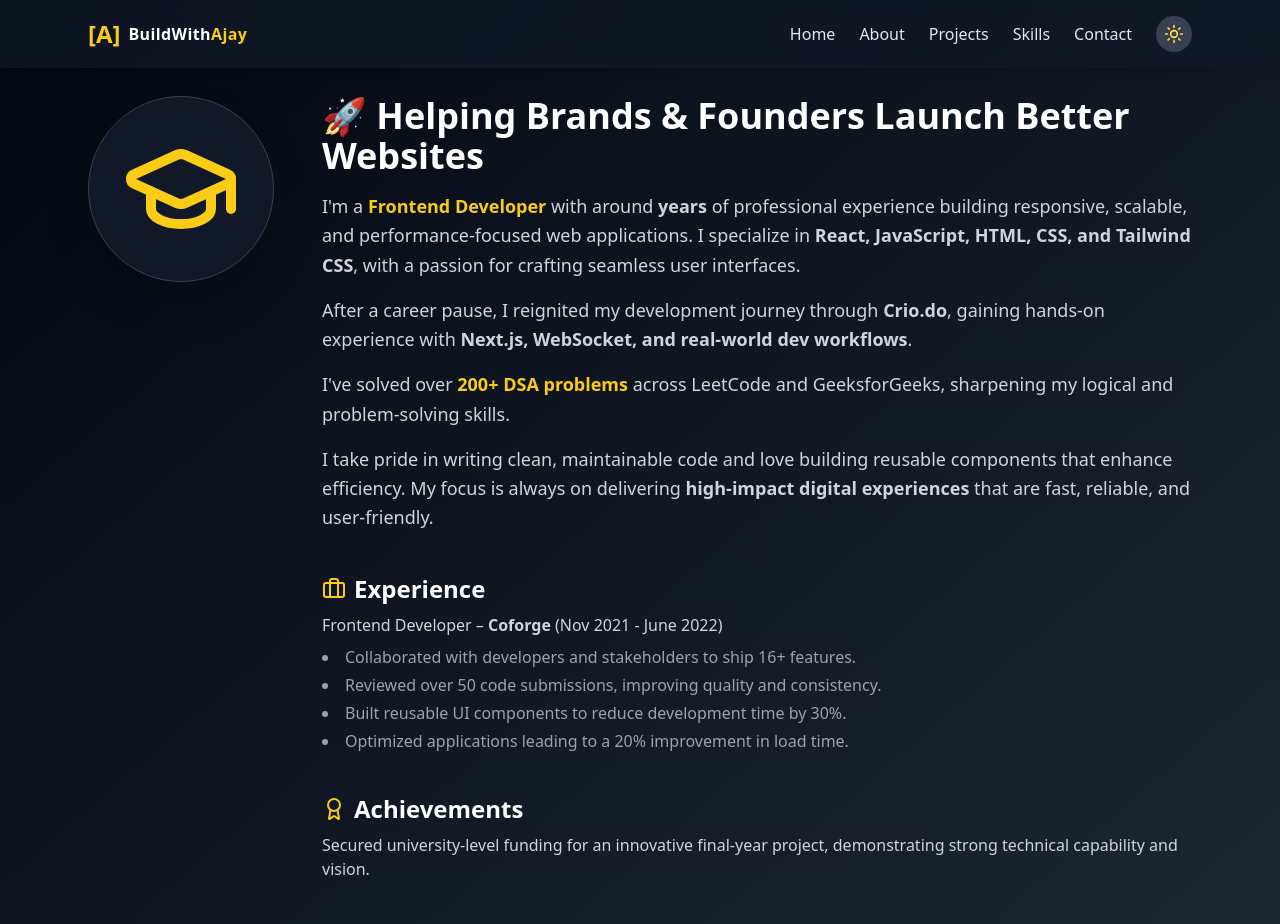
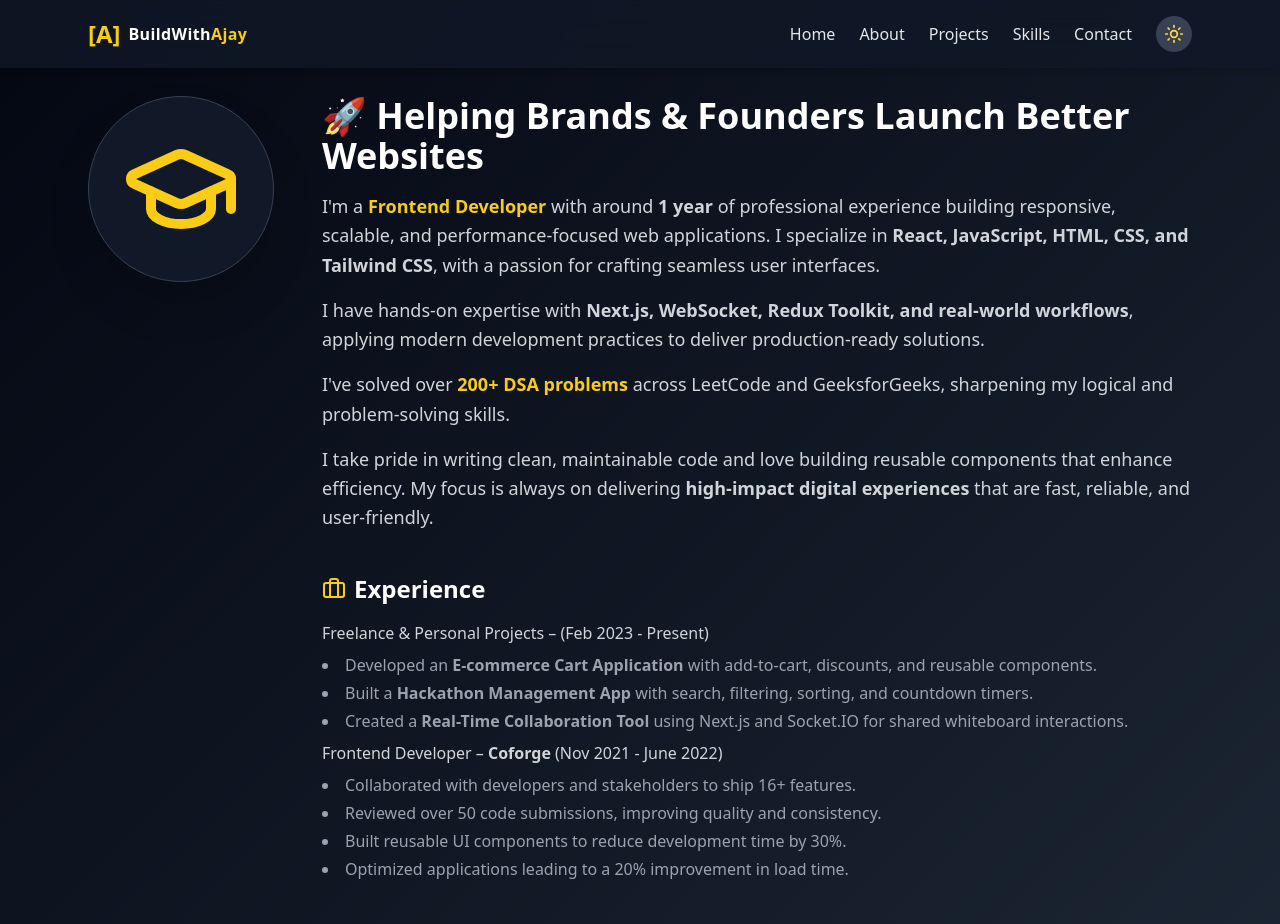
Before and after one commit to ajaykumar-21/My-Portfolio, a Next.js app: page /about in a window 1280 px wide. Shown: the top 924 px of the page. Built offline with nearby package versions, Linux system fonts and the light colour scheme.

Commit message:
make changes in about page

```diff
--- a/public/data/projects-data.json
+++ b/public/data/projects-data.json
@@ -1,4 +1,9 @@
 [
+  {
+    "title": "Voice Notes Manager App + AI",
+    "description": "A full-stack voice notes app with real-time recording, transcription, and AI-powered summaries using MERN stack and OpenAI API. Features secure uploads, smart note management, and a responsive React UI with edit, delete, and generate summary functionality.",
+    "link": "https://voice-note-manager.vercel.app"
+  },
   {
     "title": "GradNext Cohort Automation & Landing Page",
     "description": "Built a full-stack application to automate cohort enrollment for GradNext. Includes a responsive landing page, email automation using SendGrid, webhook tracking, follow-up scheduling, and a real-time admin dashboard.",
--- a/src/app/about/page.js
+++ b/src/app/about/page.js
@@ -40,16 +40,19 @@ const AboutMe = () => {
               <span className="font-semibold text-blue-600 dark:text-yellow-400">
                 Frontend Developer
               </span>{" "}
-              with around <strong>years</strong> of professional experience
+              with around <strong>1 year</strong> of professional experience
               building responsive, scalable, and performance-focused web
               applications. I specialize in{" "}
               <strong>React, JavaScript, HTML, CSS, and Tailwind CSS</strong>,
               with a passion for crafting seamless user interfaces.
             </p>
             <p className="mt-4 text-lg text-gray-700 dark:text-gray-300 leading-relaxed">
-              After a career pause, I reignited my development journey through{" "}
-              <strong>Crio.do</strong>, gaining hands-on experience with{" "}
-              <strong>Next.js, WebSocket, and real-world dev workflows</strong>.
+              I have hands-on expertise with{" "}
+              <strong>
+                Next.js, WebSocket, Redux Toolkit, and real-world workflows
+              </strong>
+              , applying modern development practices to deliver
+              production-ready solutions.
             </p>
             <p className="mt-4 text-lg text-gray-700 dark:text-gray-300 leading-relaxed">
               I've solved over{" "}
@@ -73,6 +76,23 @@ const AboutMe = () => {
               <Briefcase className="text-blue-600 dark:text-yellow-400" />{" "}
               Experience
             </h3>
+            <p className="mt-4 text-gray-700 dark:text-gray-300 font-medium">
+              Freelance & Personal Projects – (Feb 2023 - Present)
+            </p>
+            <ul className="list-disc list-inside text-gray-600 dark:text-gray-400 mt-2 space-y-1">
+              <li>
+                Developed an <strong>E-commerce Cart Application</strong> with
+                add-to-cart, discounts, and reusable components.
+              </li>
+              <li>
+                Built a <strong>Hackathon Management App</strong> with search,
+                filtering, sorting, and countdown timers.
+              </li>
+              <li>
+                Created a <strong>Real-Time Collaboration Tool</strong> using
+                Next.js and Socket.IO for shared whiteboard interactions.
+              </li>
+            </ul>
             <p className="mt-2 text-gray-700 dark:text-gray-300 font-medium">
               Frontend Developer – <strong>Coforge</strong> (Nov 2021 - June
               2022)
@@ -96,15 +116,16 @@ const AboutMe = () => {
             </ul>
           </div>
 
-          {/* Achievements */}
+          {/* Projects / Achievements */}
           <div>
             <h3 className="text-2xl font-bold text-gray-800 dark:text-white flex items-center gap-2">
-              <Award className="text-blue-600 dark:text-yellow-400" />{" "}
-              Achievements
+              <Award className="text-blue-600 dark:text-yellow-400" /> Projects
             </h3>
             <p className="mt-2 text-gray-700 dark:text-gray-300">
-              Secured university-level funding for an innovative final-year
-              project, demonstrating strong technical capability and vision.
+              Showcased multiple full-stack and frontend-focused projects,
+              demonstrating skills in React, Next.js, Redux Toolkit, Socket.IO,
+              and API integrations. These projects highlight my ability to
+              deliver <strong>production-ready, scalable applications</strong>.
             </p>
           </div>
 
--- a/src/app/contact/page.js
+++ b/src/app/contact/page.js
@@ -52,7 +52,7 @@ const Contact = () => {
   };
 
   return (
-    <section className="py-24 bg-gradient-to-br from-gray-100 to-white dark:from-gray-950 dark:to-gray-900">
+    <section className="py-24 min-h-screen bg-gradient-to-br from-gray-100 to-white dark:from-gray-950 dark:to-gray-900">
       <Toaster position="top-right" reverseOrder={false} />
       <div className="max-w-5xl mx-auto px-6">
         <motion.h2
--- a/src/app/page.js
+++ b/src/app/page.js
@@ -1,20 +1,22 @@
 import Hero from "@/components/Hero";
 import Projects from "@/components/Projects";
 import Skills from "@/components/Skills";
-import Contact from "@/components/Contact";
+// import Contact from "@/components/Contact";
 import Footer from "@/components/Footer";
 import About from "@/components/About";
 import Service from "@/components/Service";
+import Contact from "@/components/Contact";
 
 export default function Home() {
   return (
-    <div>
+    <div className="w-full">
       <Hero />
       <About />
       <Service />
-      <Projects />
-      <Skills />
-      <Contact />
+      {/* <Projects /> */}
+      {/* <Skills /> */}
+      {/* <Contact /> */}
+
       <Footer />
     </div>
   );
--- a/src/components/Contact.js
+++ b/src/components/Contact.js
@@ -24,10 +24,12 @@ const contactDetails = [
 const Contact = () => {
   return (
     <section
-      className="py-20 bg-gradient-to-t from-white to-gray-100 dark:from-gray-800 dark:to-gray-900"
+      className="w-full py-20 bg-gradient-to-t from-white to-gray-100 dark:from-gray-800 dark:to-gray-900"
       id="contact"
     >
-      <div className="max-w-6xl mx-auto px-6 text-center">
+      <div className="w-full text-center px-6">
+        {" "}
+        {/* Use full width */}
         <motion.h2
           className="text-4xl font-bold mb-4 text-gray-900 dark:text-white"
           initial={{ opacity: 0, y: -30 }}
@@ -36,7 +38,6 @@ const Contact = () => {
         >
           📬 Contact Me
         </motion.h2>
-
         <motion.p
           className="text-gray-600 dark:text-gray-300 mb-12 text-lg"
           initial={{ opacity: 0 }}
@@ -45,12 +46,11 @@ const Contact = () => {
         >
           Feel free to reach out via any of the channels below!
         </motion.p>
-
-        <div className="grid grid-cols-1 sm:grid-cols-3 gap-8">
+        <div className="grid grid-cols-1 sm:grid-cols-3 gap-8 w-full px-6">
           {contactDetails.map((item, i) => (
             <motion.div
               key={i}
-              className="bg-white dark:bg-gray-800 rounded-2xl shadow-lg p-6 flex flex-col items-center gap-4 transition-transform transform hover:scale-105 hover:shadow-2xl"
+              className="bg-white dark:bg-gray-800 rounded-2xl shadow-lg p-6 flex flex-col items-center gap-4 transition-transform transform hover:scale-105 hover:shadow-2xl w-full"
               initial={{ opacity: 0, y: 20 }}
               whileInView={{ opacity: 1, y: 0 }}
               transition={{ duration: 0.5, delay: i * 0.2 }}
--- a/src/components/Hero.js
+++ b/src/components/Hero.js
@@ -3,7 +3,7 @@
 import { motion } from "framer-motion";
 import { FaGithub, FaLinkedin, FaEnvelope } from "react-icons/fa";
 import { Typewriter } from "react-simple-typewriter";
-import { Swiper, SwiperSlide } from "swiper/react";
+// import { Swiper, SwiperSlide } from "swiper/react";
 import "swiper/css";
 import "swiper/css/autoplay";
 import { Autoplay } from "swiper/modules";
@@ -11,7 +11,7 @@ import { Autoplay } from "swiper/modules";
 const Hero = () => {
   return (
     <section
-      className="min-h-screen w-full overflow-x-hidden flex flex-col justify-center items-center text-center bg-gradient-to-br from-blue-50 to-blue-20 dark:from-gray-900 dark:to-gray-800 px-4 sm:px-6 py-16"
+      className="flex flex-col justify-center items-center text-center bg-gradient-to-br from-blue-50 to-blue-20 dark:from-gray-900 dark:to-gray-800 px-4 sm:px-6 py-16"
       id="home"
     >
       <motion.h1
--- a/src/components/Service.js
+++ b/src/components/Service.js
@@ -55,35 +55,37 @@ function Service() {
 
   return (
    <section
-      className="px-6 py-24 bg-gradient-to-br from-gray-100 to-white dark:from-gray-900 dark:to-gray-800"
   id="services"
+  className="w-full py-24 bg-gradient-to-br from-gray-100 to-white dark:from-gray-900 dark:to-gray-800"
 >
+  <div className="max-w-6xl mx-auto px-6">
+    {/* Title */}
     <h2 className="text-3xl sm:text-4xl font-bold text-center text-gray-800 dark:text-yellow-400 mb-14">
       💼 Services I Offer
     </h2>
 
+    {/* Swiper */}
     <motion.div
       initial={{ opacity: 0, y: 50 }}
       whileInView={{ opacity: 1, y: 0 }}
       transition={{ duration: 0.8 }}
       viewport={{ once: true }}
-        className="max-w-6xl mx-auto"
     >
       <Swiper
         slidesPerView={1}
         spaceBetween={24}
         pagination={{ clickable: true }}
         breakpoints={{
-            640: { slidesPerView: 1 },
-            768: { slidesPerView: 2 },
-            1024: { slidesPerView: 3 },
+          640: { slidesPerView: 1 },   // Mobile
+          768: { slidesPerView: 2 },   // Tablet
+          1200: { slidesPerView: 3 },  // Laptop/Desktop
         }}
         modules={[Pagination]}
         className="!pb-10"
       >
         {services.map((service, index) => (
           <SwiperSlide key={index}>
-              <div className="h-60 sm:h-60 lg:h-60 flex flex-col justify-center items-center bg-white/60 dark:bg-white/5 border border-gray-200 dark:border-white/10 backdrop-blur-md rounded-2xl p-6 shadow-md hover:shadow-xl transition-all duration-300 text-center">
+            <div className="flex flex-col justify-start items-center bg-white/60 dark:bg-white/5 border border-gray-200 dark:border-white/10 backdrop-blur-md rounded-2xl p-6 shadow-md hover:shadow-xl transition-all duration-300 text-center h-full min-h-[220px]">
               {service.icon}
               <h3 className="text-xl font-semibold mb-2 text-blue-600 dark:text-yellow-400">
                 {service.title}
@@ -96,7 +98,9 @@ function Service() {
         ))}
       </Swiper>
     </motion.div>
+  </div>
 </section>
+
   );
 }
 
```
Also changed, not shown: public/data/projects-all-data.json (+23 -0 lines). Lines whose indentation alone changed are shown as unchanged.
